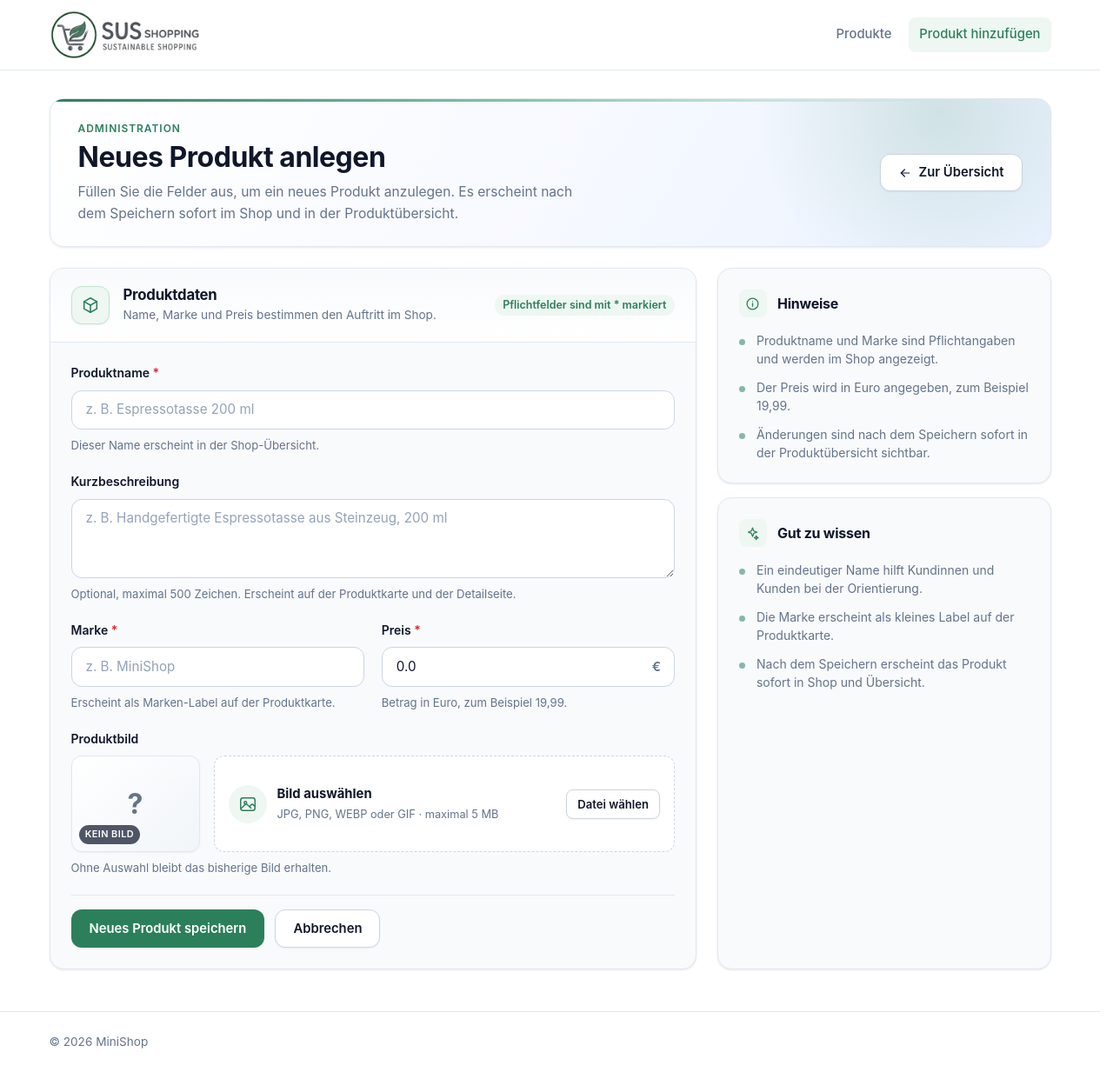
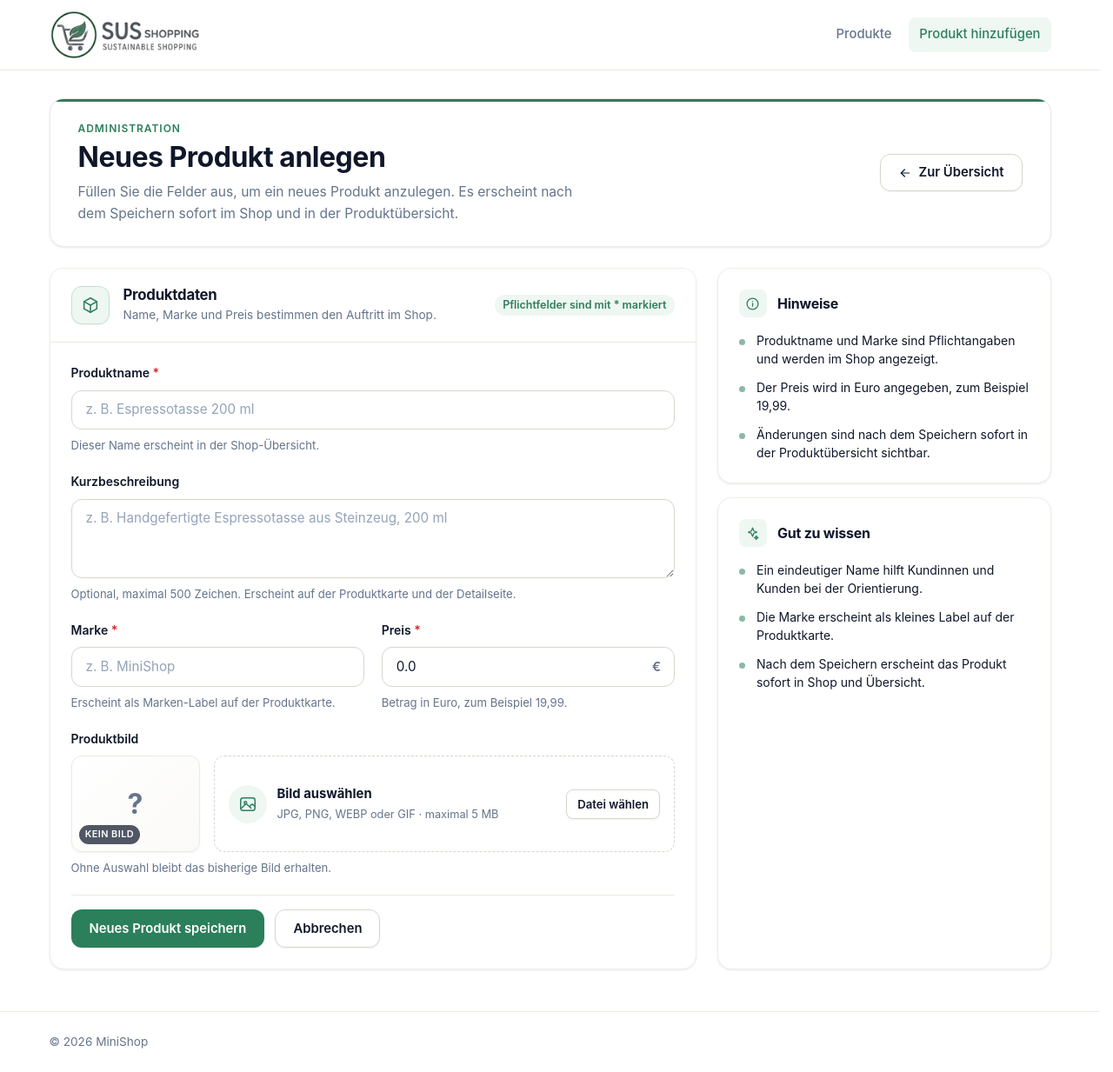
Before and after one commit to nusaHAK/minishop_5BK1_2026, a Spring Boot app: page /admin/products/new in a window 1280 px wide. Shown: the whole page at 87% size. Run offline with Spring Boot 4, Linux system fonts and the light colour scheme.

Commit message:
Update Main

```diff
--- a/src/main/resources/static/css/style.css
+++ b/src/main/resources/static/css/style.css
@@ -30,14 +30,16 @@
     /* Farben – heller E-Commerce-Look */
     --color-bg: #ffffff;
     --color-surface: #ffffff;
-    --color-surface-muted: #f1f5f9;
-    /* Kartenflaeche: sehr helles Grau, damit sich Karten vom weissen Grund abheben */
-    --color-card: #f8fafc;
-    --color-card-border: #e2e8f0;
+    --color-surface-muted: #fbfaf8;
+    /* Kartenflaeche: reines Weiss wie der Seitenhintergrund – die Karten werden
+       nur noch durch Kontur und Schatten abgesetzt */
+    --color-card: #ffffff;
+    --color-card-border: #efeee8;
+    --color-card-border-strong: #d8d5cb;
     --color-text: #0f172a;
     --color-text-muted: #64748b;
-    --color-border: #e2e8f0;
-    --color-border-strong: #cbd5e1;
+    --color-border: #eceae3;
+    --color-border-strong: #d8d5cb;
 
     /* Markengrün aus dem Logo ("SUS Shopping") */
     --color-primary: #2c7f5b;
@@ -488,7 +490,7 @@ p:last-child {
 
 .card-hover:hover {
     transform: translateY(-4px);
-    border-color: var(--color-border-strong);
+    border-color: var(--color-card-border-strong);
     box-shadow: var(--shadow-md);
 }
 
@@ -515,7 +517,7 @@ p:last-child {
 
 .product-card:hover {
     transform: translateY(-4px);
-    border-color: var(--color-border-strong);
+    border-color: var(--color-card-border-strong);
     box-shadow: var(--shadow-md);
 }
 
@@ -761,22 +763,8 @@ textarea:focus {
     padding: var(--space-6) var(--space-8);
     border: 1px solid var(--color-border);
     border-radius: var(--radius-lg);
-    background: linear-gradient(120deg, #ffffff 0%, #f6f9ff 52%, #eaf2ff 100%);
+    background-color: var(--color-card);
     box-shadow: var(--shadow-sm);
-}
-
-/* Dezenter blauer Lichtreflex rechts */
-.admin-hero::before {
-    content: "";
-    position: absolute;
-    z-index: -1;
-    top: -13rem;
-    right: -6rem;
-    width: 28rem;
-    height: 28rem;
-    border-radius: 50%;
-    background: radial-gradient(circle, rgba(44, 127, 91, 0.16), transparent 66%);
-    pointer-events: none;
 }
 
 /* Farbiger Akzentstreifen am oberen Rand */
@@ -785,7 +773,7 @@ textarea:focus {
     position: absolute;
     inset: 0 0 auto 0;
     height: 3px;
-    background: linear-gradient(90deg, var(--color-primary), #7cc3a4 45%, transparent 88%);
+    background-color: var(--color-primary);
 }
 
 .admin-hero-copy {
@@ -838,7 +826,7 @@ textarea:focus {
     justify-content: space-between;
     gap: var(--space-3);
     padding: var(--space-4) var(--space-6);
-    background: linear-gradient(180deg, #ffffff 0%, #fbfdff 100%);
+    background-color: var(--color-card);
     border-bottom: 1px solid var(--color-border);
 }
 
@@ -895,7 +883,7 @@ textarea:focus {
 
 .table thead th {
     padding: var(--space-3) var(--space-6);
-    background-color: var(--color-surface-muted);
+    background-color: var(--color-card);
     border-bottom: 1px solid var(--color-border);
     color: var(--color-text-muted);
     font-size: 0.72rem;
@@ -1093,7 +1081,7 @@ textarea:focus {
     align-items: center;
     gap: var(--space-4);
     padding: var(--space-5) var(--space-6);
-    background: linear-gradient(180deg, #f8fafc 0%, #ffffff 100%);
+    background: linear-gradient(180deg, var(--color-card) 0%, var(--color-surface) 100%);
     border-bottom: 1px solid var(--color-border);
 }
 
@@ -1201,9 +1189,15 @@ textarea:focus {
 .info-list li {
     position: relative;
     padding-left: var(--space-5);
-    color: var(--color-text-muted);
+    color: var(--color-text);
     font-size: 0.875rem;
     line-height: 1.5;
+}
+
+/* Hinweistext in den Karten rechts (Bearbeiten und Anlegen): schwarz statt grau */
+.admin-aside .form-hint,
+.admin-aside .detail-list dd {
+    color: var(--color-text);
 }
 
 .info-list li::before {
@@ -1539,7 +1533,7 @@ textarea:focus {
 
 /* Kein Anheben beim Ueberfahren – nur Rahmen und Schatten reagieren */
 .feature:hover {
-    border-color: var(--color-border-strong);
+    border-color: var(--color-card-border-strong);
     box-shadow: var(--shadow-md);
 }
 
@@ -2083,7 +2077,7 @@ textarea:focus {
 }
 
 .cart-item:hover {
-    border-color: var(--color-border-strong);
+    border-color: var(--color-card-border-strong);
     box-shadow: var(--shadow-sm);
 }
 
--- a/src/main/resources/templates/fragments/header.html
+++ b/src/main/resources/templates/fragments/header.html
@@ -30,7 +30,7 @@
         <meta name="viewport" content="width=device-width, initial-scale=1.0">
         <title th:text="${title}">MiniShop</title>
         <!-- href = Fallback fuer die Vorschau ohne Server, th:href = Pfad im Betrieb -->
-        <link rel="stylesheet" href="../../static/css/style.css" th:href="@{/css/style.css(v='2026-11-19-33')}">
+        <link rel="stylesheet" href="../../static/css/style.css" th:href="@{/css/style.css(v='2026-11-19-38')}">
     </th:block>
 
     <!-- ======================================================================
```
